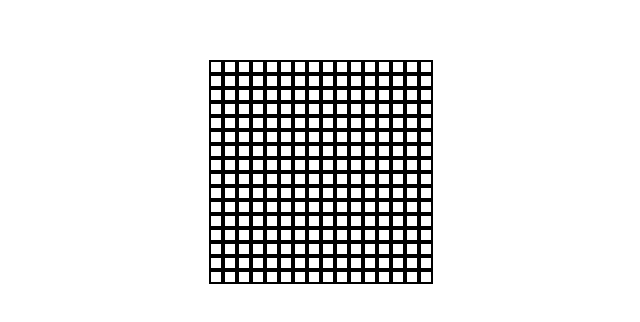
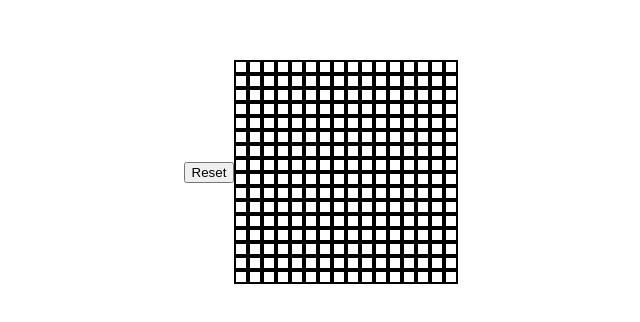
Before and after one commit to amutones/etch-a-sketch, a plain HTML site: page index.html in a window 1280 px wide. Shown: the part 228-550 px from the top of the page, without its empty margins (319-959 px from the left). Drawn offline with Linux system fonts and the light colour scheme.

Commit message:
Added container to include button to reset grid  Changes to be committed: 	modified:   index.html

```diff
--- a/index.html
+++ b/index.html
@@ -7,9 +7,10 @@
     <title>Etch-A-Sketch</title>
 </head>
 <body>
+    <div id="resetGrid">
+        <button id="reset">Reset</button>
+    </div>
     <div id="container">
-
-
     </div>
     <script src="script.js"></script>
 </body>
```
